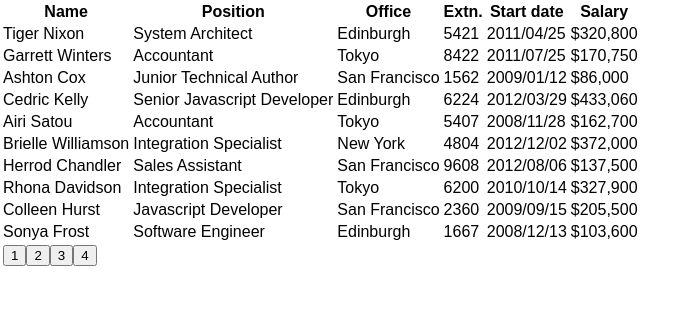
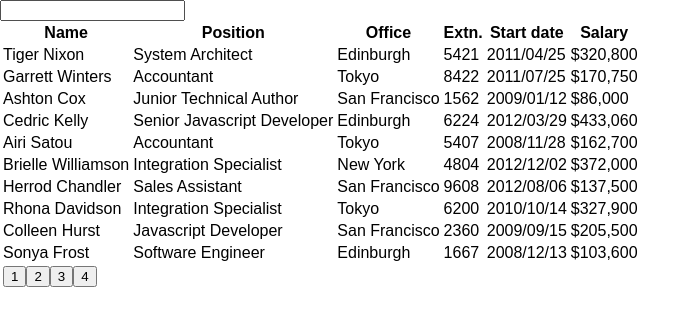
Before and after one commit to sujayraaj/react-tables, a React (Create React App) app: page / in a window 1280 px wide. Shown: the top 326 px of the page, without its empty margins (0-700 px from the left). Built offline with nearby package versions, Linux system fonts and the light colour scheme; the HTML template or start-up script is replaced by a standard one.

Commit message:
pagination with search

```diff
--- /dev/null
+++ b/src/Components/SearchBox.js
@@ -0,0 +1,7 @@
+import React, {Component} from 'react';
+
+export default class SearchBox extends Component {
+    render(){
+        return <input type="search" onChange={(evt)=>{this.props.changeCallback(evt.target.value)}} />
+    }
+}
--- /dev/null
+++ b/src/Components/SelectBox.js
@@ -0,0 +1,7 @@
+import React, {Component} from 'react';
+
+export default class SelectBox extends Component {
+    render(){
+        return null;
+    }
+}
--- a/src/Components/TableBody.js
+++ b/src/Components/TableBody.js
@@ -7,7 +7,7 @@ export default class TableBody extends Component {
     }
     render(){
         return <tbody>
-            {this.generateRows()}
+            { this.props.rows ? this.generateRows() : null}
         </tbody>;
     }
 }
--- a/src/Containers/Table.js
+++ b/src/Containers/Table.js
@@ -3,41 +3,68 @@ import Header from '../Components/Header';
 import TableBody from '../Components/TableBody';
 import Row from '../Components/Row';
 import Pagination from '../Components/Pagination';
+import SelectBox from '../Components/SelectBox';
+import SearchBox from '../Components/SearchBox';
+
 
 export default class Table extends Component {
     constructor(props){
         super(props);
         this.state = {
             currentPage : 0,
-            pageSize : 10
+            pageSize : 10,
+            searchText : ''
         }
     }
-    setCurrentPage(val){
-        this.setState({currentPage:val});
+    calculateRenderData(currentPage,searchText){
+        if(searchText!='' ){
+            this.data = this.props.data.filter((o) => o[0].indexOf(searchText) > -1 );
+            this.pages = Math.ceil(this.data.length / this.state.pageSize);
+        } else {
+            this.data = this.props.data;
+            this.pages = this.props.data.length / this.state.pageSize;
+        }
+        this.data = this.data.slice(this.state.pageSize * currentPage,this.state.pageSize * (currentPage + 1 ) );
+    }
+    setCurrentPage(currentPage){
+        if( this.state.currentPage != currentPage ){
+            this.calculateRenderData(currentPage,this.state.searchText);
+        }
+        this.setState({currentPage:currentPage,searchText:this.state.searchText});
     }
     componentDidMount(){
         this.setState({
             currentPage:0,
             pageSize:this.props.pagination
-        })
+        });
+        let currentPage = this.state.currentPage;
+        let pageSize = this.state.pageSize;
+        let startIndex = currentPage*pageSize;
+        let endIndex = startIndex+pageSize;
+        this.pages = Math.ceil( this.props.data.length / pageSize );
+        this.data = this.props.data.slice(startIndex,endIndex);
     }
     generateRows(){
       return this.props.data.map((val,ind)=> <Row /> );
     }
+    searchCallBack(val){
+        this.calculateRenderData(0,val,true);
+        this.setState({
+            currentPage:0,
+            searchText:val
+        });
+
+    }
     render(){
-        let currentPage = this.state.currentPage;
-        let pageSize = this.state.pageSize;
-        let startIndex = currentPage*pageSize;
-        let endIndex = startIndex+pageSize;
-        let pages = Math.ceil( this.props.data.length / pageSize );
-        console.log(pages);
-        return (
+        return (<div>
+            <SelectBox />
+            <SearchBox changeCallback={this.searchCallBack.bind(this)} />
             <table>
                 <Header header={this.props.header} />
-                <TableBody rows={this.props.data.slice(startIndex,endIndex)}/>
-                <Pagination pages={pages} pageChange={this.setCurrentPage.bind(this)} />
+                <TableBody rows={this.data}/>
+                <Pagination pages={this.pages} pageChange={this.setCurrentPage.bind(this)} />
             </table>
-
+            </div>
         )
     }
 }
```
